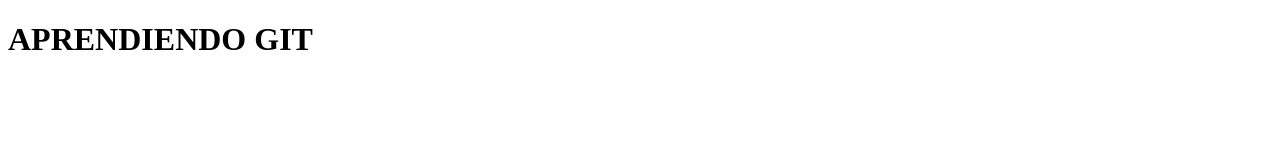
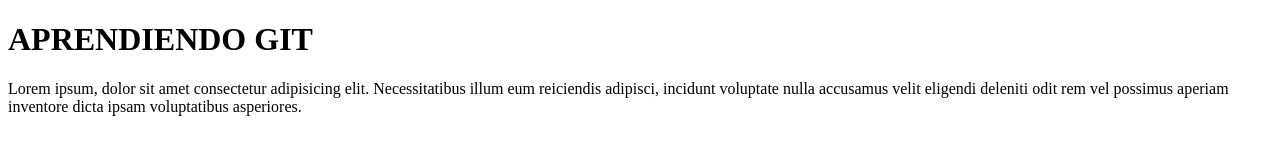
Before and after one commit to krutoyC/AprendiendoGIT, a plain HTML site: page index.html in a window 1280 px wide. Drawn offline with Linux system fonts and the light colour scheme.

Commit message:
modificado

```diff
--- a/index.html
+++ b/index.html
@@ -10,6 +10,7 @@
 
 <body>
     <h1>APRENDIENDO GIT</h1>
+    <p>Lorem ipsum, dolor sit amet consectetur adipisicing elit. Necessitatibus illum eum reiciendis adipisci, incidunt voluptate nulla accusamus velit eligendi deleniti odit rem vel possimus aperiam inventore dicta ipsam voluptatibus asperiores.</p>
 </body>
 
 </html>
```
